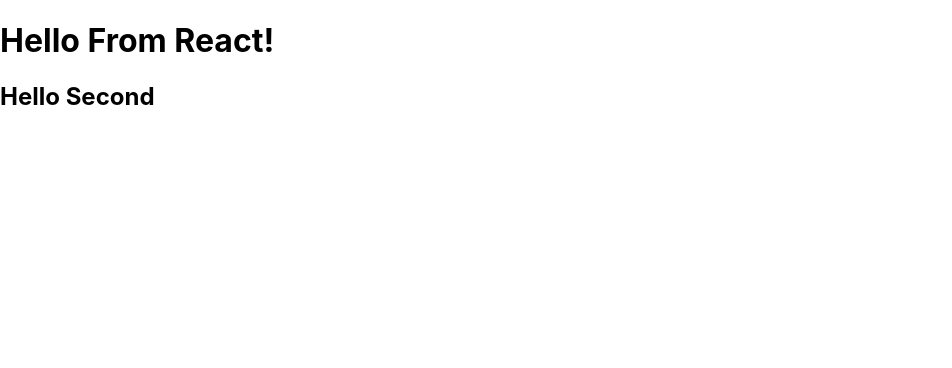
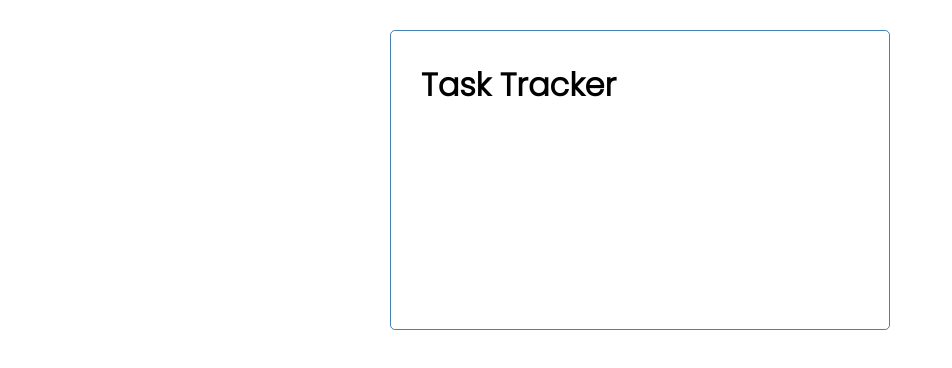
Before and after one commit to Code-Saurav/React-Task-Tracker, a React (Create React App) app: page / in a window 1280 px wide. Shown: the top 368 px of the page, without its empty margins (0-952 px from the left). Built offline with nearby package versions, Linux system fonts and the light colour scheme.

Commit message:
title added

```diff
--- a/src/App.js
+++ b/src/App.js
@@ -1,10 +1,11 @@
-
+import Header from './components/Header'
 
 function App() {
+
   return (
-    <div className="App">
-      <h1>Hello From React!</h1>
-      <h2>Hello Second</h2>
+    <div className="container">
+      <Header />
+
     </div>
   );
 }
--- /dev/null
+++ b/src/components/Header.js
@@ -0,0 +1,18 @@
+
+import PropTypes from 'prop-types';
+
+const Header = ({title}) => {
+  return <header>
+      <h1 >{title}</h1>
+  </header>;
+};
+
+Header.defaultProps = {
+    title: 'Task Tracker',
+}
+
+Header.propTypes = {
+    title: PropTypes.string.isRequired,
+}
+
+export default Header;
--- a/src/index.css
+++ b/src/index.css
@@ -1,13 +1,22 @@
-body {
-  margin: 0;
-  font-family: -apple-system, BlinkMacSystemFont, 'Segoe UI', 'Roboto', 'Oxygen',
-    'Ubuntu', 'Cantarell', 'Fira Sans', 'Droid Sans', 'Helvetica Neue',
-    sans-serif;
-  -webkit-font-smoothing: antialiased;
-  -moz-osx-font-smoothing: grayscale;
+
+@import url('https://fonts.googleapis.com/css2?family=Poppins:ital,wght@0,100;0,200;0,300;1,100;1,200;1,300&display=swap');
+*{
+    box-sizing: border-box;
+    margin: 0;
+    padding: 0;
 }
 
-code {
-  font-family: source-code-pro, Menlo, Monaco, Consolas, 'Courier New',
-    monospace;
+body{
+    font-family: 'Poppins', sans-serif;
 }
+
+.container{
+    max-width: 500px;
+    margin:30px auto;
+    overflow: auto;
+    min-height: 300px;
+    border: 1px solid steelblue;
+    padding:30px;
+    border-radius: 5px;
+
+}
```
